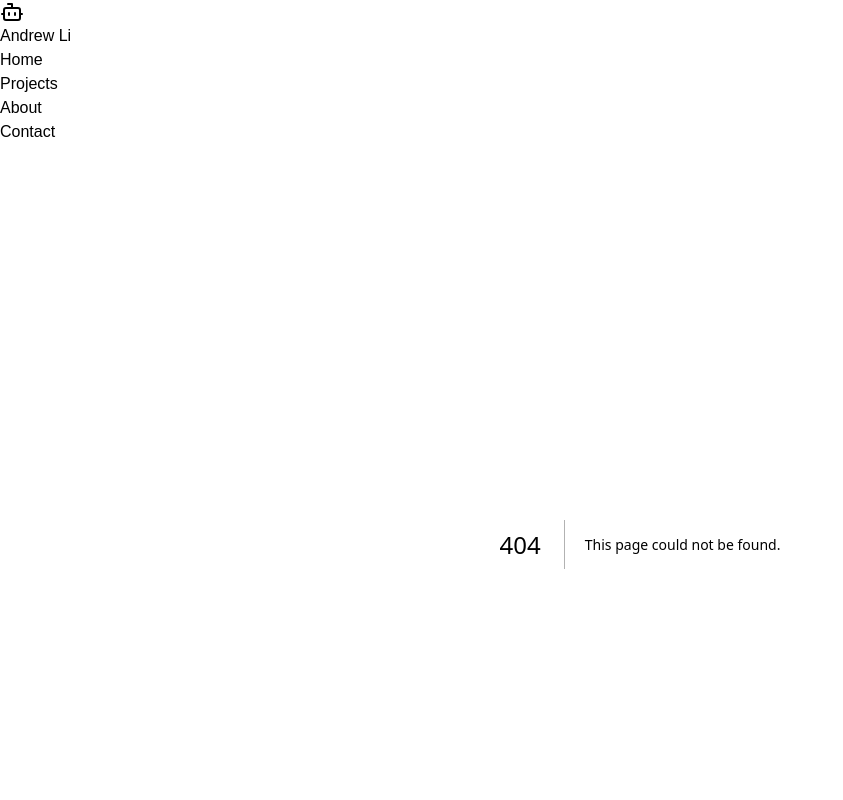
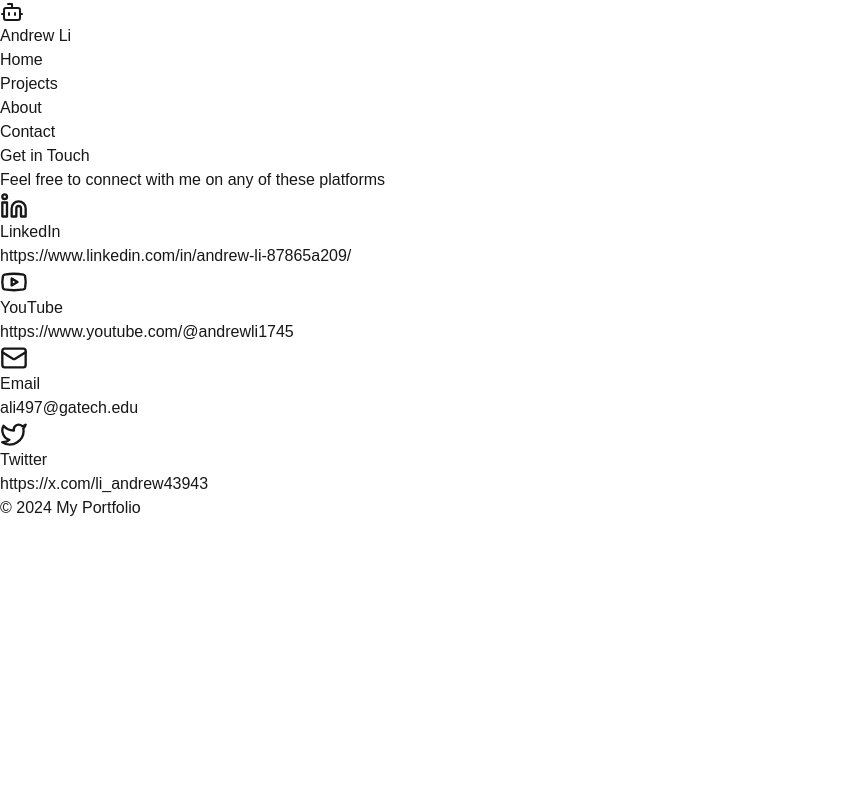
Before and after one commit to ANDREW-Li-33/portfolio_andrewli, a Next.js app: page /contact in a window 1280 px wide. Before the commit this address had no page. Shown: the top 800 px of the page, without its empty margins (0-843 px from the left). Built offline with nearby package versions, Linux system fonts and the light colour scheme.

Commit message:
created basic contacts page

```diff
--- /dev/null
+++ b/src/app/contact/page.tsx
@@ -0,0 +1,72 @@
+import React from 'react';
+import { Mail, Linkedin, Youtube, Twitter } from 'lucide-react';
+
+const ContactPage = () => {
+  const contacts = [
+    {
+      platform: 'LinkedIn',
+      icon: <Linkedin size={28} />,
+      link: 'https://www.linkedin.com/in/andrew-li-87865a209/',
+      color: 'hover:text-blue-400'
+    },
+    {
+      platform: 'YouTube',
+      icon: <Youtube size={28} />,
+      link: 'https://www.youtube.com/@andrewli1745',
+      color: 'hover:text-red-400'
+    },
+    {
+      platform: 'Email',
+      icon: <Mail size={28} />,
+      link: 'ali497@gatech.edu',
+      color: 'hover:text-green-400'
+    },
+    {
+      platform: 'Twitter',
+      icon: <Twitter size={28} />,
+      link: 'https://x.com/li_andrew43943',
+      color: 'hover:text-blue-400'
+    }
+  ];
+
+  return (
+    <div className="min-h-screen py-12 px-4 sm:px-6 lg:px-8">
+      <div className="max-w-3xl mx-auto">
+        <div className="text-center mb-16">
+          <h1 className="text-4xl font-bold mb-4 font-[family-name:var(--font-geist-sans)]">
+            Get in Touch
+          </h1>
+          <p className="text-lg text-gray-400">
+            Feel free to connect with me on any of these platforms
+          </p>
+        </div>
+
+        <div className="grid gap-6">
+          {contacts.map((contact) => (
+            <a
+              key={contact.platform}
+              href={contact.link}
+              target="_blank"
+              rel="noopener noreferrer"
+              className={`flex items-center p-4 rounded-lg border border-white/[.145] transition-colors hover:bg-[#1a1a1a] ${contact.color} group`}
+            >
+              <div className="p-2 mr-4">
+                {contact.icon}
+              </div>
+              <div className="flex-grow">
+                <h2 className="text-xl font-semibold font-[family-name:var(--font-geist-sans)] group-hover:text-gray-100">
+                  {contact.platform}
+                </h2>
+                <p className="text-gray-400 text-sm mt-1 font-[family-name:var(--font-geist-mono)]">
+                  {contact.link.replace('mailto:', '')}
+                </p>
+              </div>
+            </a>
+          ))}
+        </div>
+      </div>
+    </div>
+  );
+};
+
+export default ContactPage;
```
